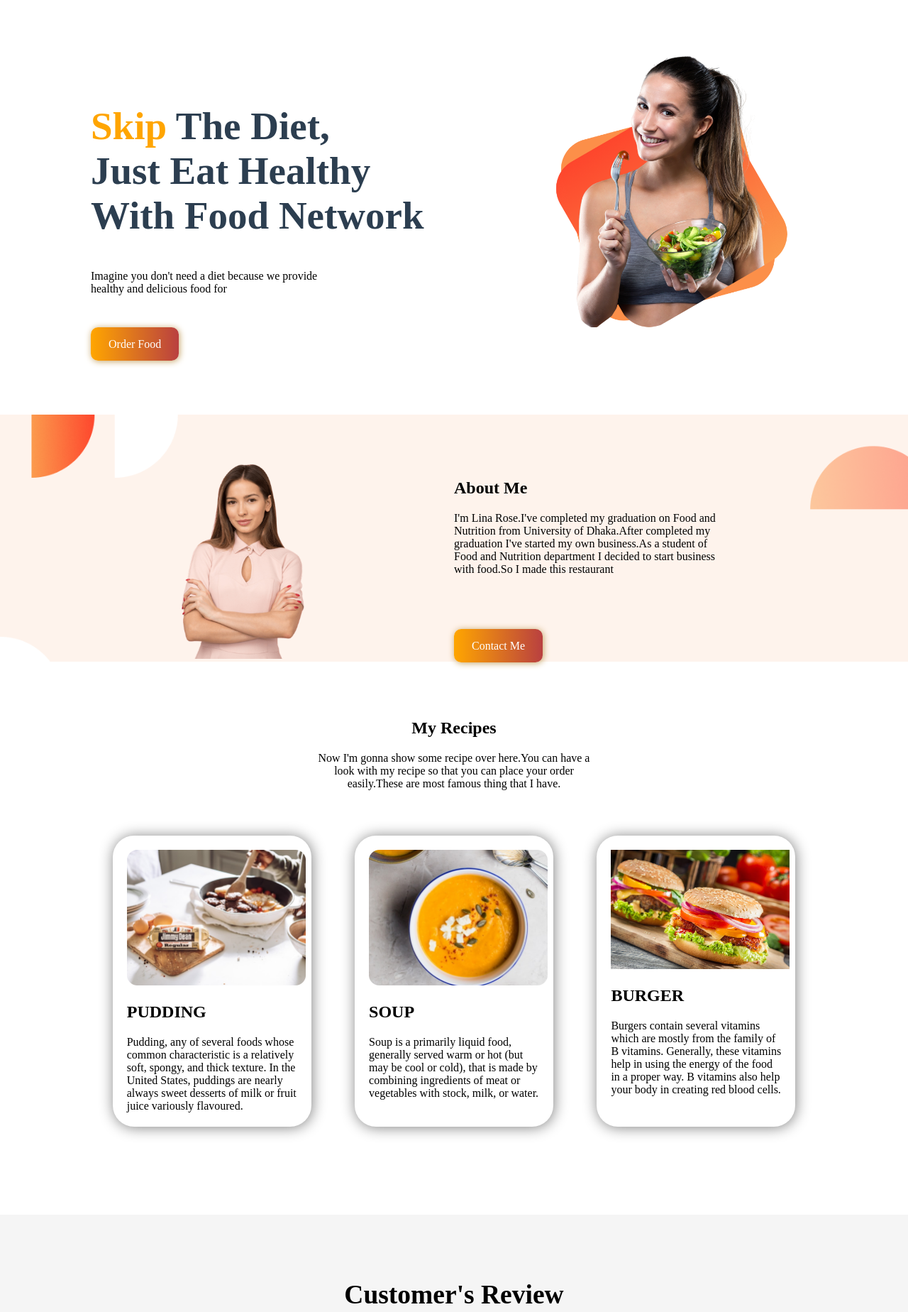
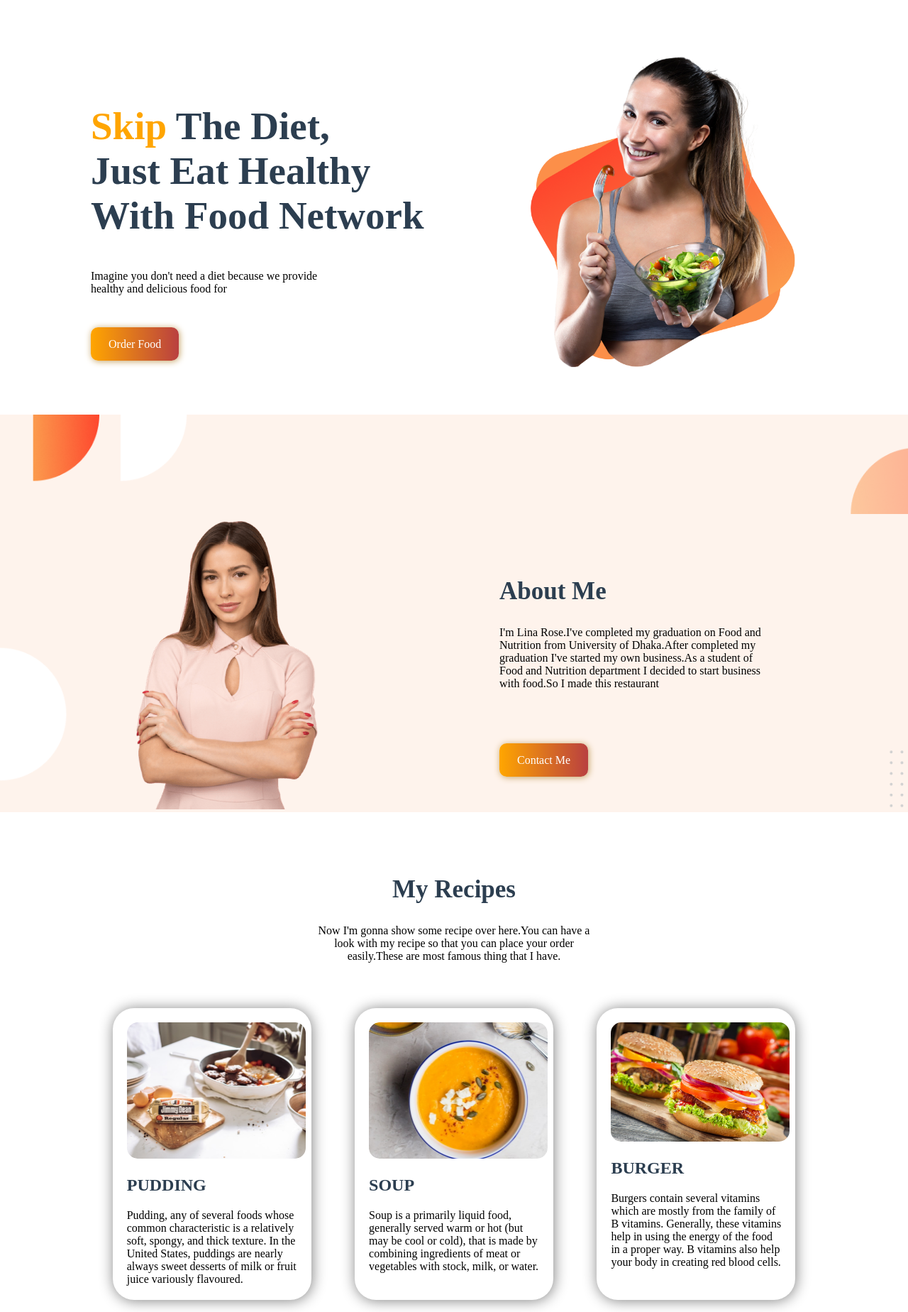
Before and after one commit to miraj2017/Food-Network-Assignment, a plain HTML site: page index.html in a window 1280 px wide. Shown: the top 1848 px of the page at 71% size. Drawn offline with Linux system fonts and the light colour scheme.

Commit message:
code-change

```diff
--- a/index.html
+++ b/index.html
@@ -6,8 +6,12 @@
     <meta http-equiv="X-UA-Compatible" content="IE=edge">
     <meta name="viewport" content="width=device-width, initial-scale=1.0">
 
+    <link rel="preconnect" href="https://fonts.googleapis.com">
+    <link rel="preconnect" href="https://fonts.gstatic.com" crossorigin>
+    <link href="https://fonts.googleapis.com/css2?family=Montserrat&display=swap" rel="stylesheet">
+
     <link rel="stylesheet" href="style.css">
-    <title>Document</title>
+    <title>Food Hut</title>
 </head>
 
 <body>
@@ -34,9 +38,11 @@
             <img src="images/female-2.png" alt="my image">
         </div>
         <div class="section-2-right">
-            <h2>About Me</h2>
-            <p>I'm Lina Rose.I've completed my graduation on Food and Nutrition from University of Dhaka.After completed
-                my graduation I've started my own business.As a student of Food and Nutrition department I decided to
+            <h1>About Me</h1>
+            <p>I'm Lina Rose.I've completed my graduation on Food and Nutrition from University of Dhaka.After
+                completed
+                my graduation I've started my own business.As a student of Food and Nutrition department I decided
+                to
                 start business with food.So I made this restaurant </p>
 
             <a href="www.google.com">Contact Me</a>
@@ -102,7 +108,7 @@
                     <img src="images/review-1.png" alt="man-image">
                 </div>
                 <div class="section-4-details-text">
-                    <h2>Name:John Helly</h2>
+                    <h3>Name:John Helly</h3>
                     <p>This is most exciting burger I've ever eaten.The taste of this burger is unbelievable.The burger
                         that I want this one is exactly like that.</p>
                 </div>
@@ -113,7 +119,7 @@
                     <img src="images/review-1.png" alt="man-image">
                 </div>
                 <div class="section-4-details-text">
-                    <h2>Name:Milga Mike</h2>
+                    <h3>Name:Milga Mike</h3>
                     <p>This is most exciting burger I've ever eaten.The taste of this burger is unbelievable.The burger
                         that I want this one is exactly like that.</p>
                 </div>
--- a/style.css
+++ b/style.css
@@ -1,6 +1,11 @@
 
 body{
     margin: 0;
+
+}
+
+h1,h2,h3{
+    color: #2c3e50;
 }
 
 .section-1{
@@ -34,11 +39,11 @@ body{
 }
 .section-1-right{
     width: 40%;
-    margin-left: 10%;
+    margin-left: 7%;
     margin-top: 70px;
 }
 .section-1-right img{
-    width: 70%;
+    width: 80%;
 }
 
 
@@ -53,24 +58,27 @@ body{
 
     background-repeat: no-repeat;
     background-size: cover;
+    padding-top: 100px;
 
 }
 .section-2-left{
-    width: 30%;
+    width: 40%;
     margin-left: 15%;
-    margin-top: 70px;
+    margin-top: 50px;
 
 }
 .section-2-left img{
-    width: 45%;
+    width: 50%;
 }
 .section-2-right{
     width: 30%;
     margin-right: 15%;
-    margin-top: 70px;
+    margin-top: 100px;
 
 }
-
+.section-2-right h1{
+    font-size: 35px;
+}
 .section-2-right p{
     margin-bottom: 90px;
 }
@@ -99,6 +107,7 @@ body{
 }
 .section-3-text h1{
     text-align: center;
+    font-size: 35px;
 }
 .section-3-text p{
     text-align: center;
@@ -119,6 +128,7 @@ body{
 .recipe-image{
     width: 90%;
     margin: 20px;
+
 }
 .recipe-text{
     margin: 20px;
@@ -126,6 +136,7 @@ body{
 
 .recipe-image img{
     width: 100%;
+    border-radius: 15px;
 }
 
 
@@ -165,11 +176,16 @@ body{
 
 
 
+
+
 .section-5{
     padding: 100px 0px;
 }
 .section-5-text{
     text-align: center;
+}
+.section-5-text h1{
+    font-size: 35px;
 }
 
 .section-5-policy{
@@ -200,6 +216,9 @@ footer{
     text-align: center;
     color: white;
 }
+footer h1{
+    color: white;
+}
 footer span{
     color: orange;
 }
```
